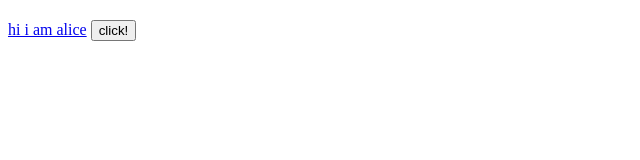
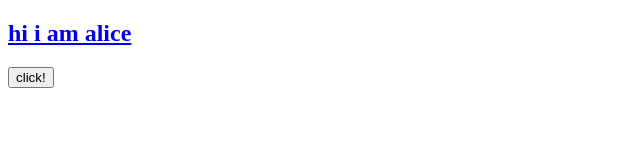
Before and after one commit to Jin-moon-Kim/jin-moon-kim.github.io, a plain HTML site: page index.html in a window 1280 px wide. Shown: the whole page, without its empty margins (0-640 px from the left). Drawn offline with Linux system fonts and the light colour scheme.

Commit message:
Update index.html

```diff
--- a/index.html
+++ b/index.html
@@ -7,7 +7,7 @@
 </head>
 <body>
 
-    <h2></h2> <a href = 'https://jin-moon-kim.github.io/watermelon.html'>hi i am alice</a></h2>
+    <h2> <a href = 'https://jin-moon-kim.github.io/watermelon.html'>hi i am alice</a></h2>
     <button id = "btn">click!</button>
 
 </body>
```
